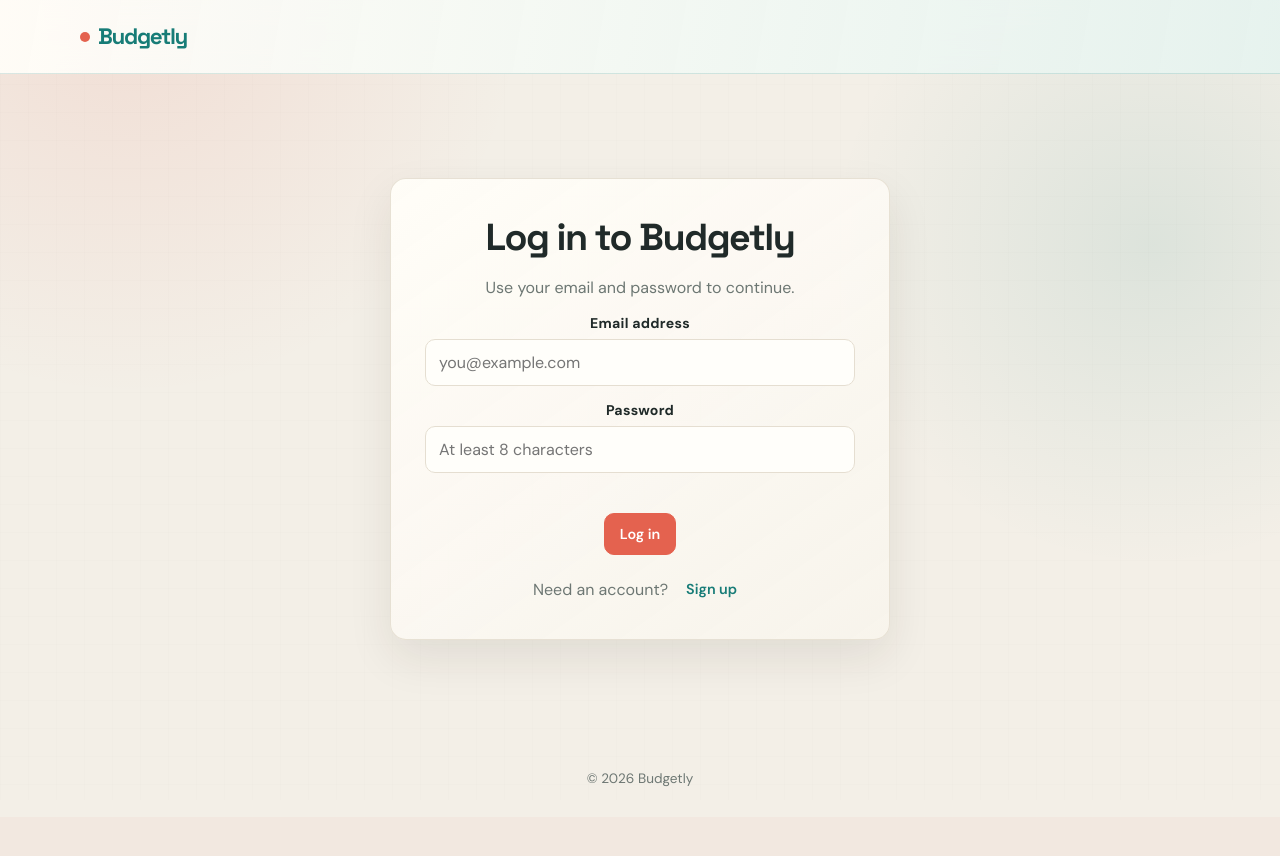
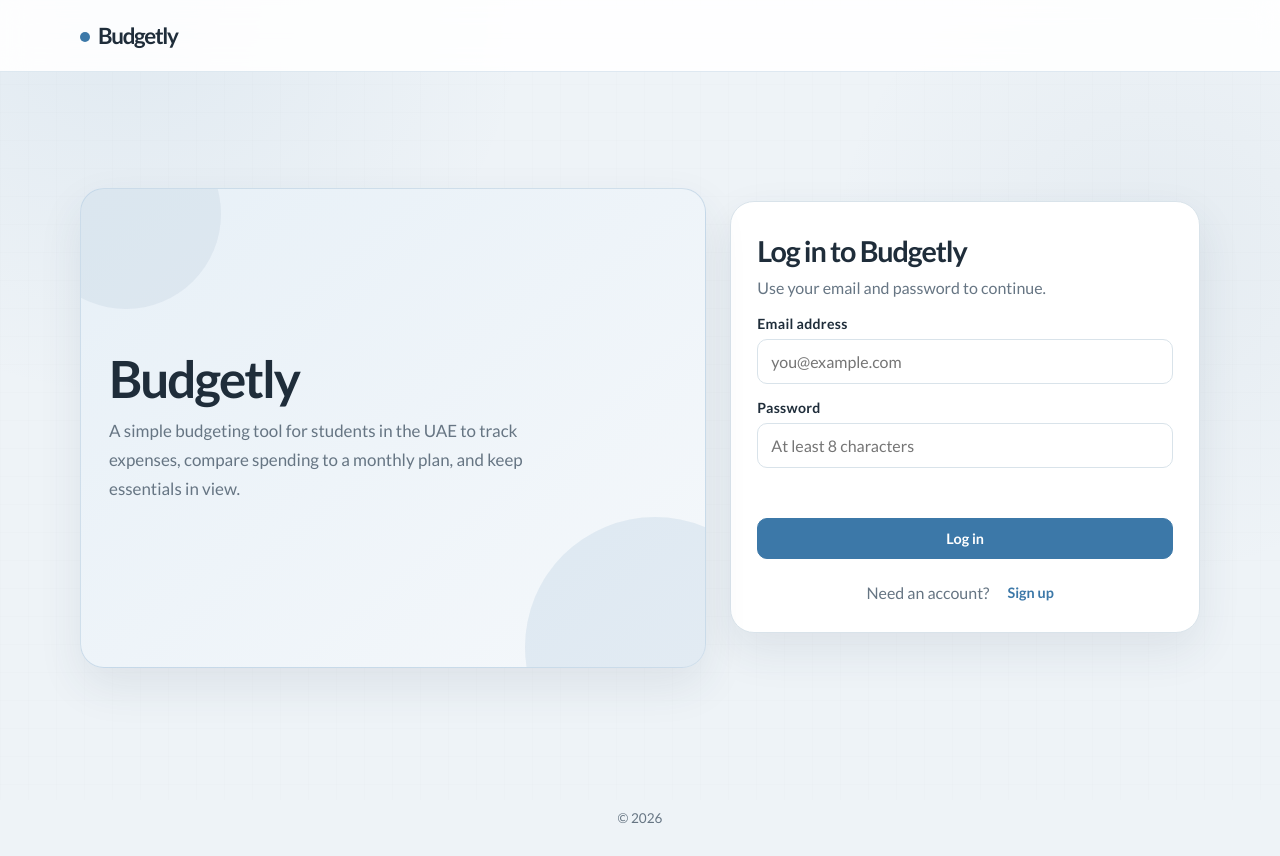
Before and after one commit to tarishipoplig-jpg/budgetly, a Flask app: page / in a window 1280 px wide. Before the commit the page ends 787 px from the top, so only its background shows below. Run offline with Flask 2, Linux system fonts and the light colour scheme; some libraries are stand-ins or nearby versions.

Commit message:
Refine Budgetly UI palette and typography

```diff
--- a/static/css/style.css
+++ b/static/css/style.css
@@ -1,15 +1,15 @@
 :root {
-  --bg: #f3efe7;
-  --panel: #fffdf8;
-  --panel-soft: #f8f4ec;
-  --ink: #202a29;
-  --muted: #6d7773;
-  --line: #e5ded1;
-  --accent: #e4624f;
-  --accent-dark: #b84437;
-  --teal: #177c77;
-  --gold: #e8b84f;
-  --shadow: 0 18px 45px rgba(47, 38, 26, .09);
+  --bg: #eef3f7;
+  --panel: #ffffff;
+  --panel-soft: #f5f8fa;
+  --ink: #1f2d3a;
+  --muted: #667583;
+  --line: #d9e3ea;
+  --accent: #3c78a8;
+  --accent-dark: #2d5f88;
+  --teal: #3c78a8;
+  --gold: #6d8da8;
+  --shadow: 0 18px 45px rgba(39, 67, 88, .09);
   --radius: 16px;
 }
 
@@ -22,8 +22,8 @@ body {
   margin: 0;
   color: var(--ink);
   background: var(--bg);
-  font-family: 'DM Sans', sans-serif;
-  background-image: radial-gradient(circle at 10% 0%, rgba(228, 98, 79, .12), transparent 28%), radial-gradient(circle at 90% 30%, rgba(23, 124, 119, .10), transparent 25%);
+  font-family: 'Lato', sans-serif;
+  background-image: radial-gradient(circle at 10% 0%, rgba(60, 120, 168, .08), transparent 28%), radial-gradient(circle at 90% 30%, rgba(109, 141, 168, .07), transparent 25%);
 }
 
 body::before {
@@ -33,25 +33,25 @@ body::before {
   opacity: .24;
   pointer-events: none;
   content: '';
-  background-image: linear-gradient(rgba(32, 42, 41, .035) 1px, transparent 1px), linear-gradient(90deg, rgba(32, 42, 41, .035) 1px, transparent 1px);
+  background-image: linear-gradient(rgba(31, 45, 58, .035) 1px, transparent 1px), linear-gradient(90deg, rgba(31, 45, 58, .035) 1px, transparent 1px);
   background-size: 28px 28px;
 }
 
-h1, h2, h3, h4, .brand { font-family: 'Space Grotesk', sans-serif; }
+h1, h2, h3, h4, .brand { font-family: 'Lato', sans-serif; }
 h2 { margin-top: 0; letter-spacing: -.04em; font-size: clamp(1.7rem, 3vw, 2.35rem); }
 h4 { margin: 0 0 12px; letter-spacing: -.02em; }
 a { color: inherit; }
 
 .container { width: min(1120px, calc(100% - 32px)); max-width: 100%; margin: 0 auto; }
-.topbar { padding: 22px 0; border-bottom: 1px solid rgba(23, 124, 119, .16); background: linear-gradient(100deg, rgba(255, 253, 248, .94), rgba(229, 243, 239, .88)); backdrop-filter: blur(14px); }
+.topbar { padding: 22px 0; border-bottom: 1px solid rgba(60, 120, 168, .16); background: rgba(255, 255, 255, .9); backdrop-filter: blur(14px); }
 .topbar .container { display: flex; align-items: center; justify-content: space-between; }
-.brand { margin: 0; color: var(--teal); font-size: 1.4rem; letter-spacing: -.06em; }
+.brand { margin: 0; color: var(--ink); font-size: 1.4rem; letter-spacing: -.06em; }
 .brand::before { display: inline-block; width: 10px; height: 10px; margin: 0 8px 2px 0; border-radius: 50%; background: var(--accent); content: ''; }
 
 main.container { padding-top: 46px; padding-bottom: 52px; animation: rise-in .55s ease both; }
-.card { margin-bottom: 22px; padding: 22px; border: 1px solid rgba(229, 222, 209, .9); border-radius: var(--radius); background: linear-gradient(145deg, rgba(255, 253, 248, .96), rgba(248, 244, 236, .9)); box-shadow: var(--shadow); }
+.card { margin-bottom: 22px; padding: 22px; border: 1px solid var(--line); border-radius: var(--radius); background: var(--panel); box-shadow: var(--shadow); }
 .card:not(.center-card) { transition: transform .25s ease, box-shadow .25s ease, border-color .25s ease; }
-.card:not(.center-card):hover { border-color: rgba(228, 98, 79, .35); box-shadow: 0 22px 52px rgba(47, 38, 26, .13); transform: translateY(-3px); }
+.card:not(.center-card):hover { border-color: rgba(60, 120, 168, .35); box-shadow: 0 22px 52px rgba(39, 67, 88, .13); transform: translateY(-3px); }
 .center-card { max-width: 500px; margin: 58px auto; padding: 34px; text-align: center; }
 .center-card h2 { margin-bottom: 8px; }
 .small { padding: 16px; }
@@ -59,21 +59,21 @@ main.container { padding-top: 46px; padding-bottom: 52px; animation: rise-in .55
 .slogan { max-width: 30rem; margin: 8px auto 20px; color: var(--muted); font-size: 1.05rem; }
 
 .label { display: block; margin: 15px 0 7px; font-size: .88rem; font-weight: 700; letter-spacing: .02em; }
-input[type=email], input[type=password], input[type=number], input[type=text], select, input[type=date] { width: 100%; padding: 12px 13px; color: var(--ink); border: 1px solid var(--line); border-radius: 10px; outline: none; background: #fffefa; font: inherit; transition: border-color .2s ease, box-shadow .2s ease, transform .2s ease; }
-input:focus, select:focus { border-color: var(--teal); box-shadow: 0 0 0 4px rgba(23, 124, 119, .13); transform: translateY(-1px); }
-.input-error { border-color: var(--accent) !important; box-shadow: 0 0 0 4px rgba(228, 98, 79, .13); }
+input[type=email], input[type=password], input[type=number], input[type=text], select, input[type=date] { width: 100%; padding: 12px 13px; color: var(--ink); border: 1px solid var(--line); border-radius: 10px; outline: none; background: #fff; font: inherit; transition: border-color .2s ease, box-shadow .2s ease, transform .2s ease; }
+input:focus, select:focus { border-color: var(--teal); box-shadow: 0 0 0 4px rgba(60, 120, 168, .13); transform: translateY(-1px); }
+.input-error { border-color: var(--accent) !important; box-shadow: 0 0 0 4px rgba(60, 120, 168, .13); }
 .error { min-height: 24px; margin: 8px 0; color: var(--accent-dark); font-size: .9rem; }
 
-.btn { display: inline-flex; align-items: center; justify-content: center; gap: 6px; padding: 11px 15px; color: var(--ink); border: 1px solid var(--line); border-radius: 10px; cursor: pointer; background: var(--panel-soft); font: 600 .9rem 'DM Sans', sans-serif; text-decoration: none; transition: transform .2s ease, background .2s ease, color .2s ease, box-shadow .2s ease; }
-.btn:hover { color: #fff; background: var(--teal); box-shadow: 0 8px 18px rgba(23, 124, 119, .2); transform: translateY(-2px); }
+.btn { display: inline-flex; align-items: center; justify-content: center; gap: 6px; padding: 11px 15px; color: var(--ink); border: 1px solid var(--line); border-radius: 10px; cursor: pointer; background: var(--panel-soft); font: 700 .9rem 'Lato', sans-serif; text-decoration: none; transition: transform .2s ease, background .2s ease, color .2s ease, box-shadow .2s ease; }
+.btn:hover { color: #fff; background: var(--teal); box-shadow: 0 8px 18px rgba(60, 120, 168, .2); transform: translateY(-2px); }
 .btn:active { transform: translateY(0) scale(.98); }
 .btn:disabled { cursor: wait; opacity: .7; transform: none; }
 .btn.is-submitting { position: relative; padding-right: 34px; }
 .btn.is-submitting::after { position: absolute; right: 12px; width: 11px; height: 11px; border: 2px solid rgba(255, 255, 255, .45); border-top-color: #fff; border-radius: 50%; content: ''; animation: spin .7s linear infinite; }
 .btn:focus-visible, a:focus-visible { outline: 3px solid rgba(232, 184, 79, .75); outline-offset: 3px; }
 .btn.primary { color: #fff; border-color: var(--accent); background: var(--accent); }
-.btn.primary:hover { border-color: var(--accent-dark); background: var(--accent-dark); box-shadow: 0 8px 18px rgba(228, 98, 79, .24); }
-.btn.danger { color: var(--accent-dark); border-color: rgba(228, 98, 79, .3); background: rgba(228, 98, 79, .08); }
+.btn.primary:hover { border-color: var(--accent-dark); background: var(--accent-dark); box-shadow: 0 8px 18px rgba(60, 120, 168, .24); }
+.btn.danger { color: var(--accent-dark); border-color: rgba(60, 120, 168, .3); background: rgba(60, 120, 168, .08); }
 .btn.danger:hover { color: #fff; border-color: var(--accent-dark); background: var(--accent-dark); }
 .auth-switch { display: flex; align-items: center; justify-content: center; gap: 8px; margin: 18px 0 0; }
 .auth-switch .btn { padding: 7px 10px; border: 0; color: var(--teal); background: transparent; }
@@ -181,3 +181,82 @@ input:focus, select:focus { border-color: var(--teal); box-shadow: 0 0 0 4px rgb
   .expense-actions .btn, .expense-actions form { flex: 1 1 0; }
   .expense-actions form .btn { width: 100%; }
 }
+
+.auth-shell {
+  display: grid;
+  grid-template-columns: 1.2fr 0.9fr;
+  gap: 24px;
+  align-items: center;
+  min-height: 620px;
+}
+.auth-spotlight {
+  position: relative;
+  overflow: hidden;
+  display: flex;
+  flex-direction: column;
+  justify-content: center;
+  min-height: 480px;
+  padding: 30px 28px;
+  border: 1px solid rgba(60, 120, 168, .2);
+  border-radius: 24px;
+  background: linear-gradient(140deg, #e7f0f7, #f5f8fb);
+  box-shadow: 0 18px 45px rgba(39, 67, 88, .09);
+}
+.auth-spotlight::before,
+.auth-spotlight::after {
+  position: absolute;
+  border-radius: 50%;
+  pointer-events: none;
+  content: '';
+}
+.auth-spotlight::before {
+  right: -80px;
+  bottom: -110px;
+  width: 260px;
+  height: 260px;
+  background: rgba(60, 120, 168, .1);
+}
+.auth-spotlight::after {
+  top: -70px;
+  left: -50px;
+  width: 190px;
+  height: 190px;
+  background: rgba(109, 141, 168, .1);
+}
+.auth-spotlight h2 {
+  position: relative;
+  z-index: 1;
+  margin-bottom: 12px;
+  color: var(--ink);
+  font-size: clamp(2.2rem, 4vw, 3.5rem);
+  line-height: 1.04;
+}
+.auth-copy {
+  position: relative;
+  z-index: 1;
+  max-width: 30rem;
+  margin: 0;
+  color: var(--muted);
+  font-size: 1.06rem;
+  line-height: 1.7;
+}
+.auth-card {
+  padding: 30px 26px 24px;
+  border-radius: 24px;
+  background: var(--panel);
+}
+.auth-header { margin-bottom: 10px; text-align: left; }
+.auth-card h2 { margin-top: 2px; margin-bottom: 0; font-size: clamp(1.8rem, 2vw, 2.3rem); }
+.auth-subtitle { margin: 10px 0 18px; }
+.auth-submit { width: 100%; margin-top: 10px; }
+@media (max-width: 900px) {
+  .auth-shell { grid-template-columns: 1fr; }
+  .auth-spotlight { min-height: 0; }
+}
+@media (max-width: 560px) {
+  .auth-shell { gap: 16px; min-height: 0; }
+  .auth-spotlight { min-height: 250px; padding: 28px 22px; }
+  .auth-card { padding: 24px 20px 20px; }
+  .auth-card h2 { line-height: 1.12; }
+  .auth-switch { flex-wrap: wrap; margin-top: 20px; }
+}
--- a/templates/base.html
+++ b/templates/base.html
@@ -6,9 +6,9 @@
   <title>Budget Tracker</title>
   <link rel="preconnect" href="https://fonts.googleapis.com">
   <link rel="preconnect" href="https://fonts.gstatic.com" crossorigin>
-  <link href="https://fonts.googleapis.com/css2?family=DM+Sans:wght@400;500;600;700&family=Space+Grotesk:wght@500;600;700&display=swap" rel="stylesheet">
+  <link href="https://fonts.googleapis.com/css2?family=Lato:wght@400;700;900&display=swap" rel="stylesheet">
   <script src="https://unpkg.com/lucide@0.468.0"></script>
-  <link rel="stylesheet" href="{{ url_for('static', filename='css/style.css') }}">
+  <link rel="stylesheet" href="{{ url_for('static', filename='css/style.css', v='20260907') }}">
 </head>
 <body>
   <header class="topbar">
@@ -22,7 +22,7 @@
   </main>
 
   <footer class="footer">
-    <div class="container">&copy; {{ current_year if current_year else "" }} Budgetly</div>
+    <div class="container">&copy; {{ current_year if current_year else "" }}</div>
   </footer>
 
   <script src="{{ url_for('static', filename='js/main.js') }}"></script>
--- a/templates/email.html
+++ b/templates/email.html
@@ -1,8 +1,16 @@
 {% extends "base.html" %}
 {% block content %}
-<div class="card center-card">
+<div class="auth-shell">
+  <section class="auth-spotlight">
+    <h2>Budgetly</h2>
+    <p class="auth-copy">A simple budgeting tool for students in the UAE to track expenses, compare spending to a monthly plan, and keep essentials in view.</p>
+  </section>
+
+  <div class="card auth-card">
+    <div class="auth-header">
       <h2>{{ 'Log in to Budgetly' if mode == 'login' else 'Create your Budgetly account' }}</h2>
-  <p class="muted">Use your email and password to {{ 'continue' if mode == 'login' else 'get started' }}.</p>
+    </div>
+    <p class="muted auth-subtitle">Use your email and password to {{ 'continue' if mode == 'login' else 'get started' }}.</p>
     <form id="emailForm" method="POST" novalidate>
       <input type="hidden" name="mode" id="modeInput" value="{{ mode or 'login' }}">
       <label class="label">Email address</label>
@@ -10,12 +18,13 @@
       <label class="label">Password</label>
       <input id="passwordInput" name="password" type="password" minlength="8" placeholder="At least 8 characters" required>
       <div id="emailError" class="error">{{ error if error }}</div>
-    <button class="btn primary" id="submitButton">Log in</button>
+      <button class="btn primary auth-submit" id="submitButton">Log in</button>
     </form>
     <p class="muted auth-switch">
       <span id="switchPrompt">Need an account?</span>
       <button type="button" class="btn" id="switchButton">Sign up</button>
     </p>
+  </div>
 </div>
 {% endblock %}
 
```
Also changed, not shown: other parts of static/css/style.css (+11 -11 lines). Lines whose indentation alone changed are shown as unchanged.
